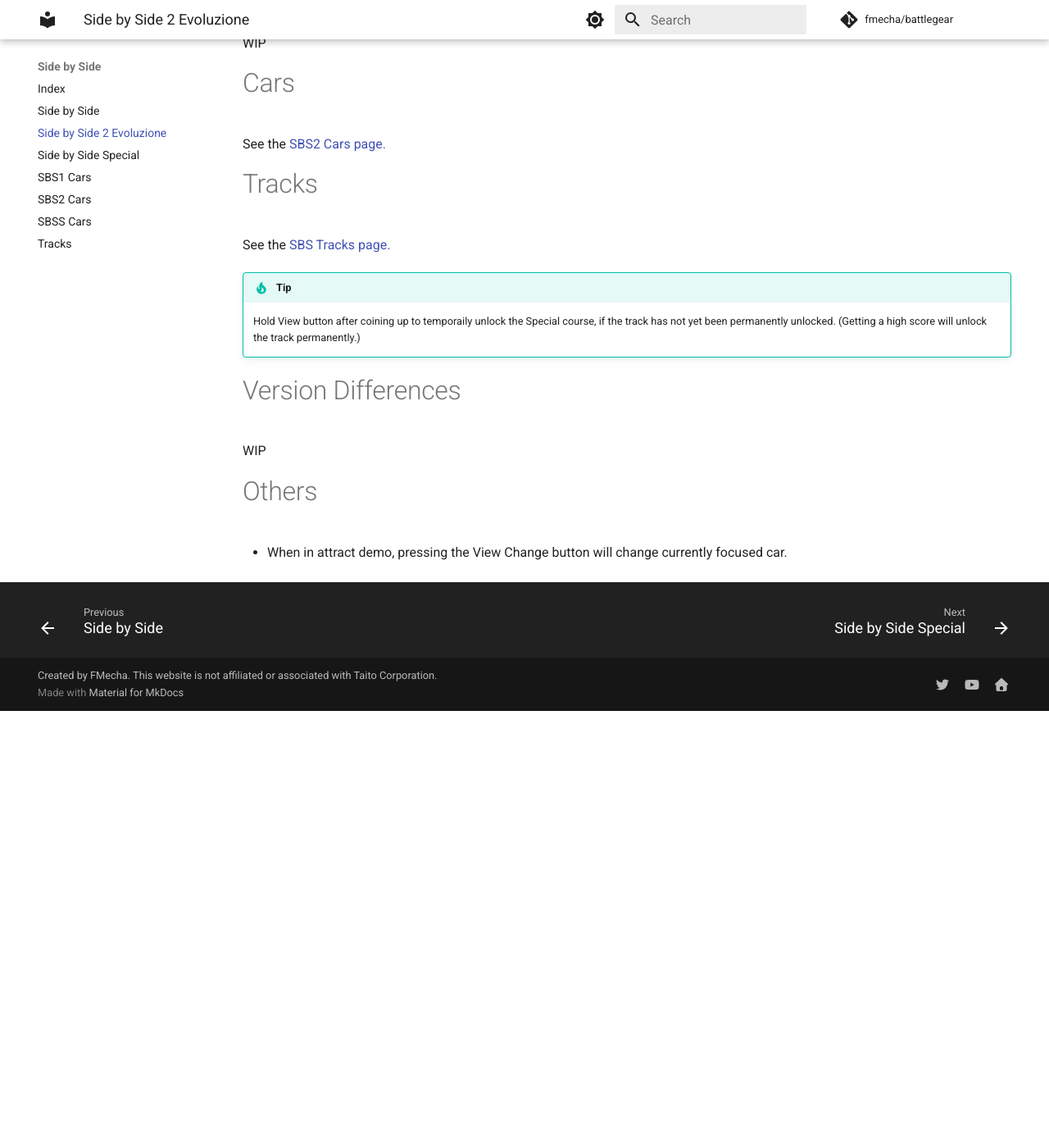
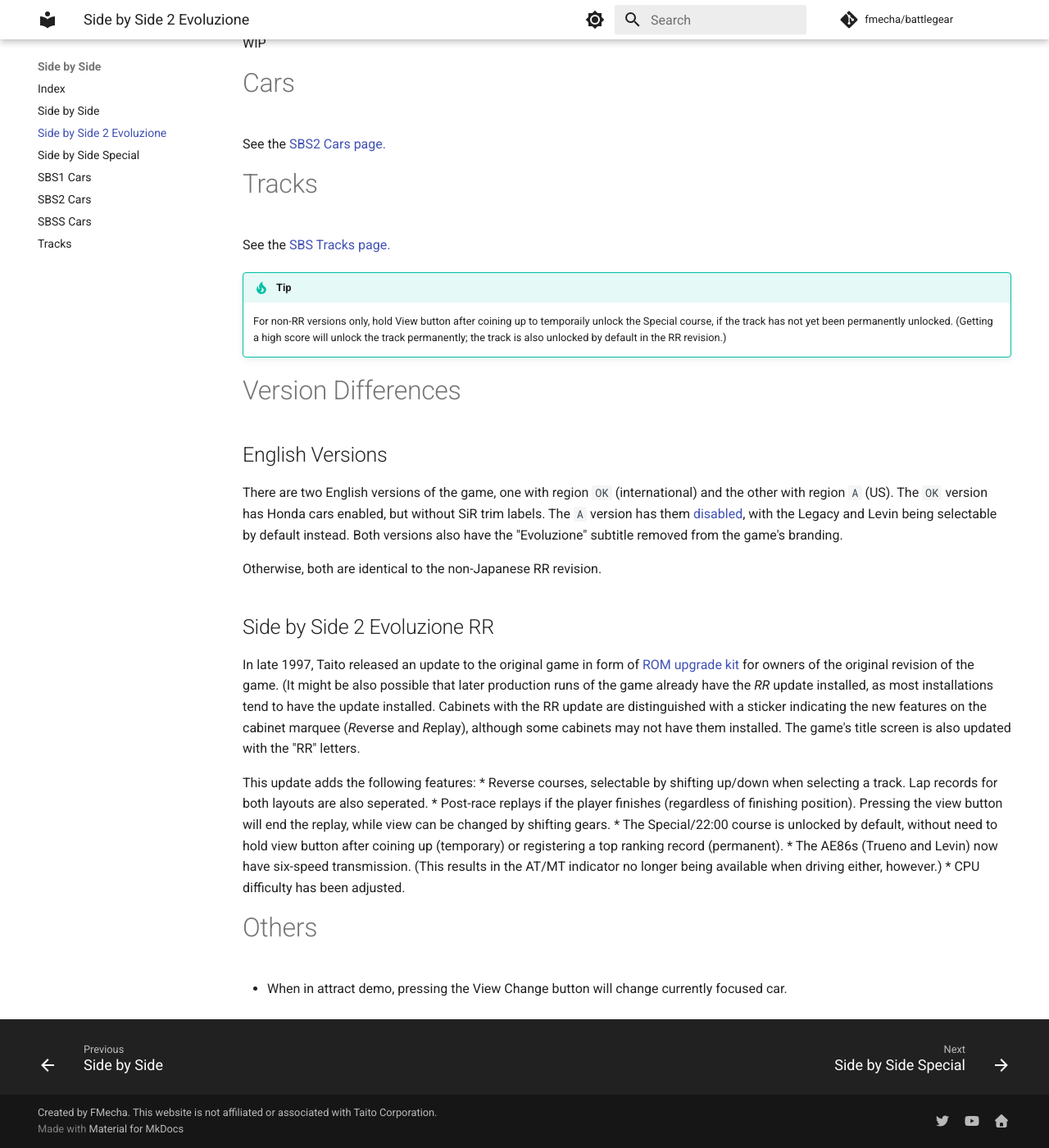
Before and after one commit to FMecha/battlegear, an MkDocs documentation site: the page built from docs/sidebs/sbs2.md, in a window 1280 px wide and 1400 px high, scrolled down 1155 px. Shown: the whole window at 82% size. Built offline with MkDocs 1.6.1 and Material for MkDocs 9.7.7, drawn with Linux system fonts in a browser that asks for light colours; comment, search, counter and statistics services are not loaded; before the commit the page ends 2022 px from its top, so only the background shows below that.

Commit message:
sbs2.md: version differences

```diff
--- a/docs/sidebs/sbs2.md
+++ b/docs/sidebs/sbs2.md
@@ -13,10 +13,10 @@
 
 Build Tag | Language/Region | Dump Status | Notes
 ------ | ------ | ------ | ------ |
-Unknown | Japanese, original | Undumped | Earlier builds are known to exist with swapped month labels for the Professional (July) and Ace Driver (October) courses, [as shown on the flyer,](../../images/etc/sbs2_flyer.jpg) although they were either location testing or internal use builds. Although this mistake was fixed for all known arcade versions, it was never fixed in any version of *Side by Side Special.*
+Unknown | Japanese, original | Undumped | Earlier builds are known to exist with swapped month labels for the Professional (July) and Ace Driver (October) courses, [as shown on the flyer,](/images/etc/sbs2_flyer.jpg) although they were either location testing or internal use builds. Although this mistake was fixed for all known arcade versions, it was never fixed in any version of *Side by Side Special.*
 `SIDE BY SIDE2 VER 2.4 J 1997/ 5/26 3:06:37` | Japanese, original | In MAME (`sidebs2ja`) | Earliest known base Japanese version. This build has the month labels for the July and October tracks in the correct position.<br>Added in MAME version 0.124u2.
 `SIDE BY SIDE2 VER 2.6 OK 1997/ 6/ 4 17:27:37` | English | In MAME (`sidebs2`) | International English version; `K` in region tag probably means South Korea ("Overseas + Korea"?)<br>Honda cars are available, but trim badges were removed from them.<br>A cabinet with this ROM has not been spotted in the wild, although PCBs do exist given how it is dumped and present in MAME.<br>Added in MAME version 0.175.
-`SIDE BY SIDE2 VER 2.6 A  1997/ 6/19 09:39:22` | English, US | In MAME (`sidebs2u`)  | US English version with [Honda cars disabled](../other/honda.md) (an issue not mentioned in the flyer) and "Winners Don't Use Drugs"/"Recycle It, Don't Trash It" PSAs.<br>Unknown how many cabinets were actually distributed with this ROM as the game is not mentioned in the US list of the 2005 edition of *Domestic and Overseas Arcade Game List*, [but PCBs do exist.](https://www.youtube.com/watch?v=RVvNLj7oVek)<br>Added in MAME version 0.81u4; despite the rarity, this version was the first one to be dumped and added to MAME.
+`SIDE BY SIDE2 VER 2.6 A  1997/ 6/19 09:39:22` | English, US | In MAME (`sidebs2u`)  | US English version with [Honda cars disabled](/other/honda.md) (an issue not mentioned in the flyer) and "Winners Don't Use Drugs"/"Recycle It, Don't Trash It" PSAs.<br>Unknown how many cabinets were actually distributed with this ROM as the game is not mentioned in the US list of the 2005 edition of *Domestic and Overseas Arcade Game List*, [but PCBs do exist.](https://www.youtube.com/watch?v=RVvNLj7oVek)<br>Added in MAME version 0.81u4; despite the rarity, this version was the first one to be dumped and added to MAME.
 `SIDE BY SIDE2 RR VER 3.1 J 1997/10/ 7 13:55:38` | Japanese, RR | In MAME (`sidebs2j`) | *Evoluzione RR* update, only released for the Japanese version. Adds reverse courses (shift when selecting cars) and post-race replays, adjusts shift points for AT users, and more.<br>Most known cabinets are of this revision, either as purchased from an arcade distributor or originally upgraded [through ROM upgrade kit.](https://twitter.com/pooka11509574/status/1239179856727781376/photo/1)<br>Added in MAME version 0.181.
 
 # Cabinets
@@ -32,11 +32,26 @@
 See the [SBS Tracks page.](../sidebs/tracks.md)
 
 !!! tip
-    Hold View button after coining up to temporaily unlock the Special course, if the track has not yet been permanently unlocked. (Getting a high score will unlock the track permanently.)
+    For non-RR versions only, hold View button after coining up to temporaily unlock the Special course, if the track has not yet been permanently unlocked. (Getting a high score will unlock the track permanently; the track is also unlocked by default in the RR revision.)
 
 # Version Differences
 
-WIP
+## English Versions
+
+There are two English versions of the game, one with region `OK` (international) and the other with region `A` (US). The `OK` version has Honda cars enabled, but without SiR trim labels. The `A` version has them [disabled](/other/honda.md), with the Legacy and Levin being selectable by default instead. Both versions also have the "Evoluzione" subtitle removed from the game's branding.
+
+Otherwise, both are identical to the non-Japanese RR revision.
+
+## Side by Side 2 Evoluzione RR
+
+In late 1997, Taito released an update to the original game in form of [ROM upgrade kit](https://twitter.com/pooka11509574/status/1239179856727781376/photo/1) for owners of the original revision of the game. (It might be also possible that later production runs of the game already have the *RR* update installed, as most installations tend to have the update installed. Cabinets with the RR update are distinguished with a sticker indicating the new features on the cabinet marquee (*R*everse and *R*eplay), although some cabinets may not have them installed. The game's title screen is also updated with the "RR" letters.
+
+This update adds the following features:
+* Reverse courses, selectable by shifting up/down when selecting a track. Lap records for both layouts are also seperated.
+* Post-race replays if the player finishes (regardless of finishing position). Pressing the view button will end the replay, while view can be changed by shifting gears.
+* The Special/22:00 course is unlocked by default, without need to hold view button after coining up (temporary) or registering a top ranking record (permanent).
+* The AE86s (Trueno and Levin) now have six-speed transmission. (This results in the AT/MT indicator no longer being available when driving either, however.)
+* CPU difficulty has been adjusted.
 
 # Others
 
```
